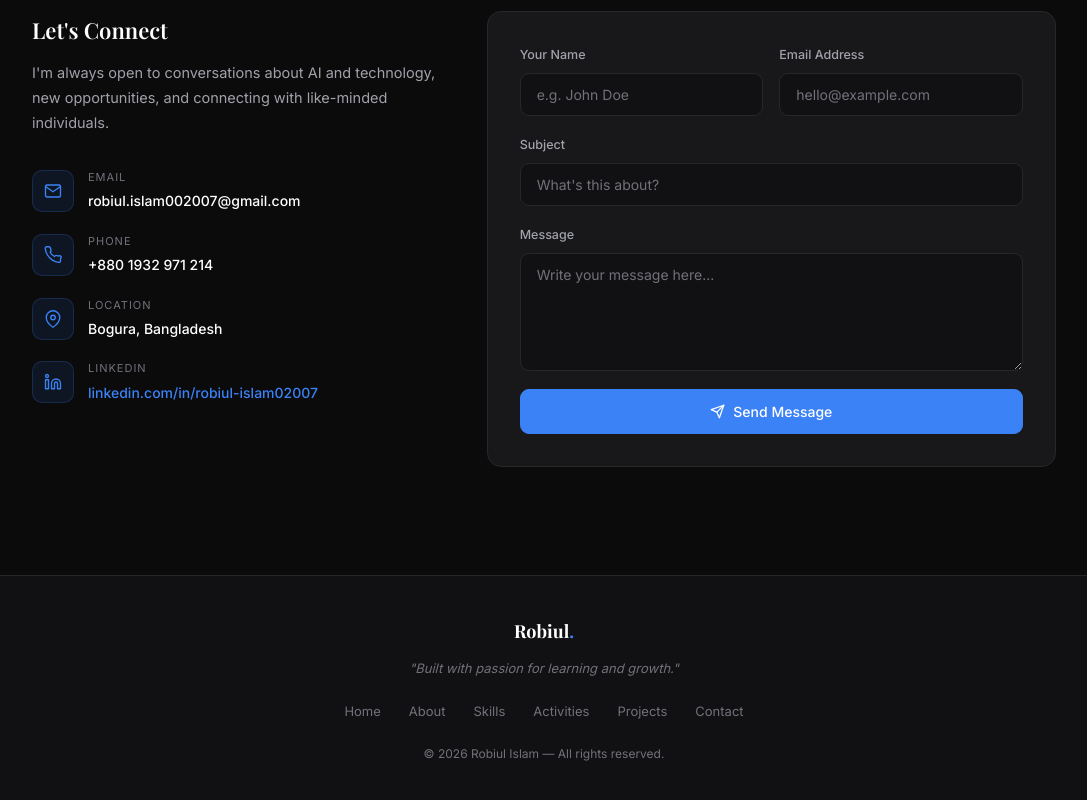
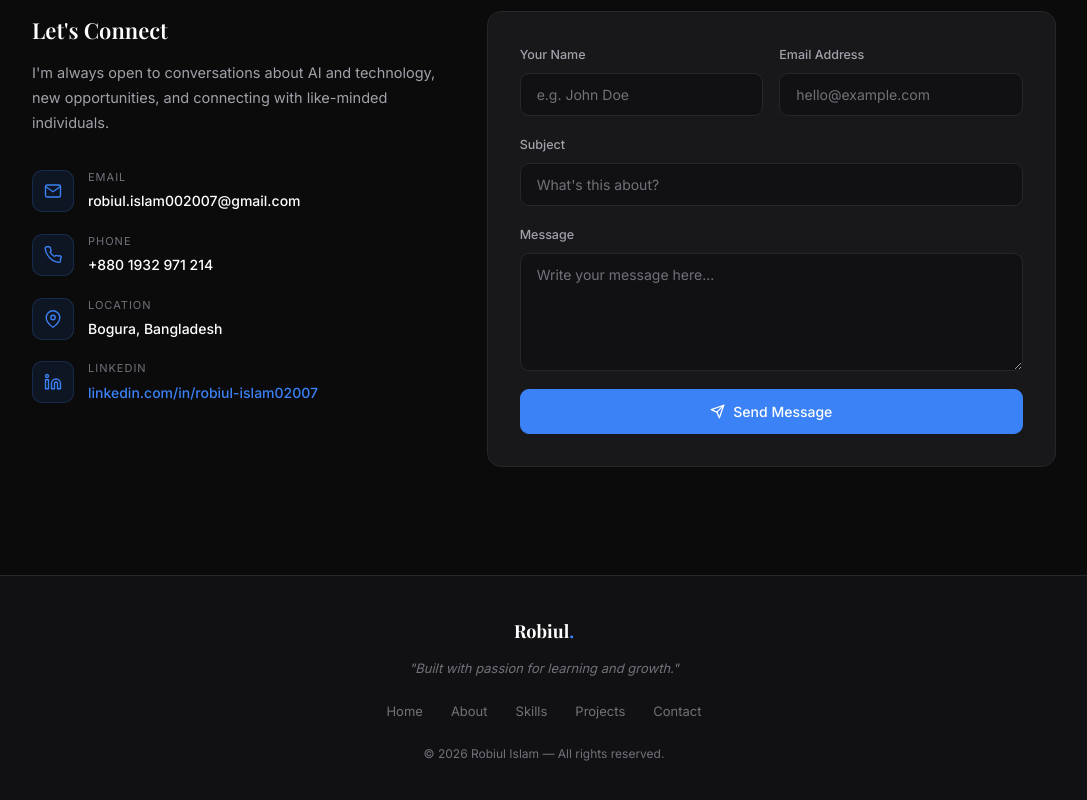
Before and after one commit to robiulhub/portfolio, a plain HTML site: page index.html in a window 1280 px wide. Shown: the part 7668-8468 px from the top of the page, without its empty margins (96-1183 px from the left). Drawn offline with nearby package versions, Linux system fonts and the light colour scheme; a web font is replaced by a local one.

Commit message:
Update index.html

```diff
--- a/index.html
+++ b/index.html
@@ -1454,7 +1454,6 @@
       <a href="#home">Home</a>
       <a href="#about">About</a>
       <a href="#skills">Skills</a>
-      <a href="#extracurricular">Activities</a>
       <a href="#projects">Projects</a>
       <a href="#contact">Contact</a>
     </div>
```
